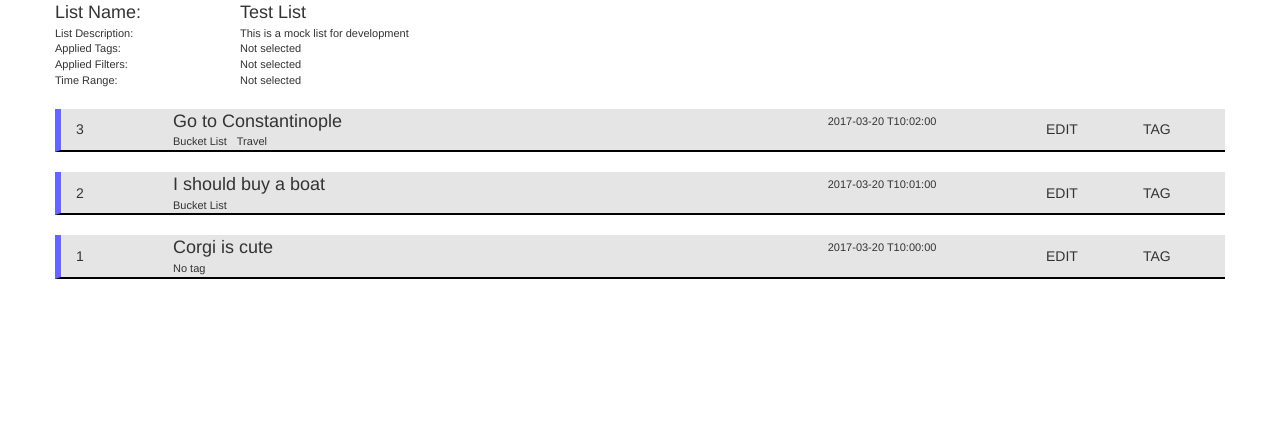
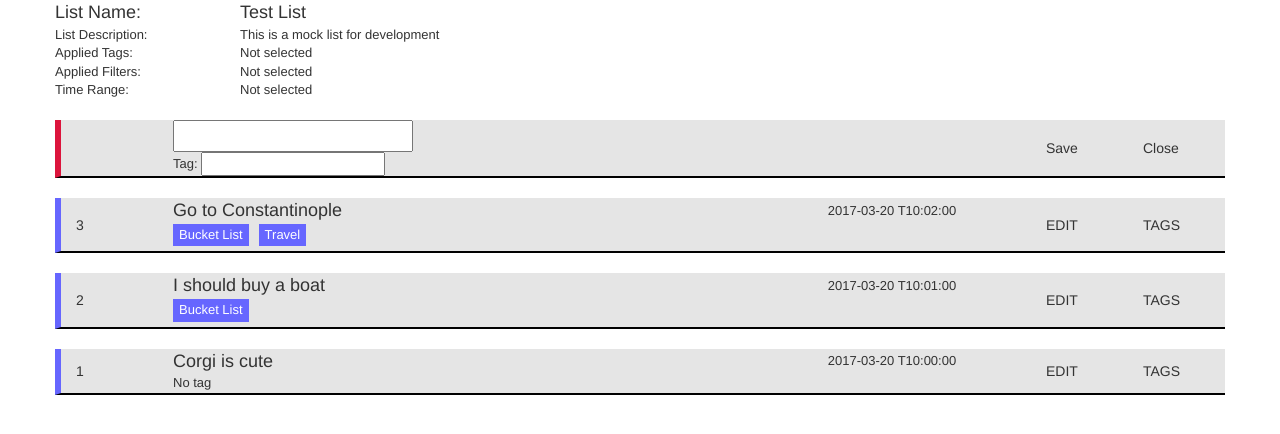
Before and after one commit to bsmmoon/int-tag-viewer, a React (Create React App) app: page / in a window 1280 px wide. Shown: the top 434 px of the page. Built offline with nearby package versions, Linux system fonts and the light colour scheme.

Commit message:
added new log line. can add description and tags

```diff
--- a/src/App.js
+++ b/src/App.js
@@ -3,6 +3,7 @@
 import React, {Component} from 'react';
 
 import LogLine from './LogLine';
+import NewLogLine from './NewLogLine';
 import ListSummary from './ListSummary';
 /* eslint-enable no-unused-vars */
 
@@ -41,6 +42,17 @@ class App extends Component {
 
   /**
    * construct LogLing components
+   * @return {jsx} component
+   */
+  makeNewLogLineComponent() {
+    console.log('makeNewLogLineComponent');
+    const allTags = this.state.tags;
+    const newLogLineComponent = <NewLogLine tags={allTags}/>;
+    return newLogLineComponent;
+  }
+
+  /**
+   * construct LogLing components
    * @param {objects} logs array of log data with id, description, and time
    * @return {jsx} component
    */
@@ -49,7 +61,7 @@ class App extends Component {
     const allTags = this.state.tags;
     const logLinesComponent = logs.map(function(logLine) {
       const tags = logLine.tagIds.map(function(tagId) {
-        return allTags[tagId];
+        return allTags[tagId].name;
       });
       return <LogLine
         key={logLine.id}
@@ -70,12 +82,14 @@ class App extends Component {
     console.log('App#render');
     console.log(this.state);
 
+    const newLogLineComponent = this.makeNewLogLineComponent();
     const listSummaryComponent = this.makeListSummaryComponent(this.state.list);
     const logLinesComponent = this.makeLogLinesComponent(this.state.list.logs);
 
     return (
       <div className='container'>
         {listSummaryComponent}
+        {newLogLineComponent}
         {logLinesComponent}
       </div>
     );
--- a/src/LogLine.js
+++ b/src/LogLine.js
@@ -34,7 +34,7 @@ class LogLine extends Component {
    */
   makeTagComponents(tags) {
     const tagComponents = tags.length > 0 ? tags.map(function(tag) {
-      return <Tag key={tag.id} name={tag.name}/>;
+      return <Tag key={tag} name={tag}/>;
     }) : 'No tag';
 
     return (
@@ -66,7 +66,7 @@ class LogLine extends Component {
         <div className='col-xs-2'>
           <div className='row'>
             <div className='col-xs-6'>EDIT</div>
-            <div className='col-xs-6'><Tag name='TAG'/></div>
+            <div className='col-xs-6'>TAGS</div>
           </div>
         </div>
       </div>
--- /dev/null
+++ b/src/NewLogLine.js
@@ -0,0 +1,108 @@
+// React and component classes are not cught by Eslint.
+/* eslint-disable no-unused-vars */
+import React, {Component} from 'react';
+
+import Tag from './Tag';
+/* eslint-enable no-unused-vars */
+
+import Style from './Style';
+
+/**
+ * NewLogLine
+ */
+class NewLogLine extends Component {
+  /**
+   * @param {*} props React props
+   */
+  constructor(props) {
+    super(props);
+
+    this.style = Style.import();
+
+    this.state = {
+      description: '',
+      tags: [],
+      newTag: '',
+    };
+  }
+
+  /**
+   * convert string of tag into actual tag
+   * @param {*} newTag String of tag
+   */
+  addTag(newTag) {
+    if (newTag.slice(-1) === ',') {
+      const name = newTag.slice(0, -1);
+      let tags = this.state.tags;
+      if (tags.indexOf(name) === -1) {
+        tags = tags.concat(name);
+      }
+
+      this.setState({
+        tags: tags,
+        newTag: '',
+      });
+    } else {
+      this.setState({
+        newTag: newTag,
+      });
+    }
+  }
+
+  /**
+   * construct LogLing components
+   * @param {object} tags with name
+   * @return {jsx} span component
+   */
+  makeTagComponents(tags) {
+    const tagComponents = tags.length > 0 ? tags.map(function(tag) {
+      return <Tag key={tag} name={tag}/>;
+    }) : 'Tag: ';
+
+    return (
+      <span>{tagComponents}</span>
+    );
+  }
+
+  /**
+   * usual React render
+   * @return {jsx} component with row class
+   */
+  render() {
+    console.log('NewLogLine#render');
+    console.log(this.state);
+
+    const tagComponents = this.makeTagComponents(this.state.tags);
+
+    return (
+      <div className='row' style={this.style.presets.newLogLine}>
+        <div className='col-xs-1'>{this.state.id}</div>
+        <div className='col-xs-9'>
+          <div className='row' style={Style.merge([this.style.base.align.vc])}>
+            <div className='col-xs-9' style={Style.merge([this.style.base.font.size.medium])}>
+              <input type="text" value={this.state.description} onChange={(e) => this.setState({description: e.target.value})}></input>
+            </div>
+          </div>
+          <div className='row'>
+            <div className='col-xs-12' style={Style.merge([this.style.base.font.size.small])}>
+              {tagComponents}
+              <input
+                type="text"
+                value={this.state.newTag}
+                onChange={(e) => this.addTag(e.target.value)}
+              ></input>
+            </div>
+          </div>
+        </div>
+        <div className='col-xs-2'>
+          <div className='row'>
+            <div className='col-xs-6'>Save</div>
+            <div className='col-xs-6'>Close</div>
+          </div>
+        </div>
+      </div>
+    );
+  }
+}
+
+export default NewLogLine;
--- a/src/Style.js
+++ b/src/Style.js
@@ -23,6 +23,7 @@ class Style {
       green: '#008000',
       blue: '#6666ff',
       grey: '#e5e5e5',
+      white: '#ffffff',
     };
     return colours;
   }
@@ -35,6 +36,29 @@ class Style {
     const base = this.base();
     const colours = this.colours();
     const presets = {
+      tag: Style.merge([
+        {
+          display: 'inline-block',
+        },
+        base.margin.right.small,
+        base.font.colour.white,
+        base.backgroundColour.blue,
+        base.margin.bottom.tiny,
+        {
+          padding: '2px 6px 2px 6px',
+        },
+      ]),
+      newLogLine: Style.merge([
+        base.backgroundColour.lightGrey,
+        base.border.bottom,
+        base.margin.bottom.medium,
+        base.align.hcvc,
+        {
+          borderLeftColor: colours.red,
+          borderLeftStyle: 'solid',
+          borderLeftWidth: '6px',
+        },
+      ]),
       logLine: Style.merge([
         base.backgroundColour.lightGrey,
         base.border.bottom,
@@ -61,19 +85,23 @@ class Style {
         colour: {
           red: {'color': colours.red},
           green: {'color': colours.green},
+          white: {'color': colours.white},
         },
         size: {
           medium: {
             fontSize: '18px',
           },
           small: {
-            fontSize: '11px',
+            fontSize: '13px',
           },
         },
       },
       backgroundColour: {
         lightGrey: {
           backgroundColor: colours.grey,
+        },
+        blue: {
+          backgroundColor: colours.blue,
         },
       },
       border: {
@@ -91,6 +119,9 @@ class Style {
           },
         },
         bottom: {
+          tiny: {
+            marginBottom: '5px',
+          },
           small: {
             marginBottom: '10px',
           },
--- a/src/Tag.js
+++ b/src/Tag.js
@@ -30,7 +30,7 @@ class Tag extends Component {
     console.log('Tag#render');
     console.log(this.state);
     return (
-      <span style={Style.merge([this.style.base.margin.right.small])}>{this.state.name}</span>
+      <div style={this.style.presets.tag}>{this.state.name}</div>
     );
   }
 }
```
